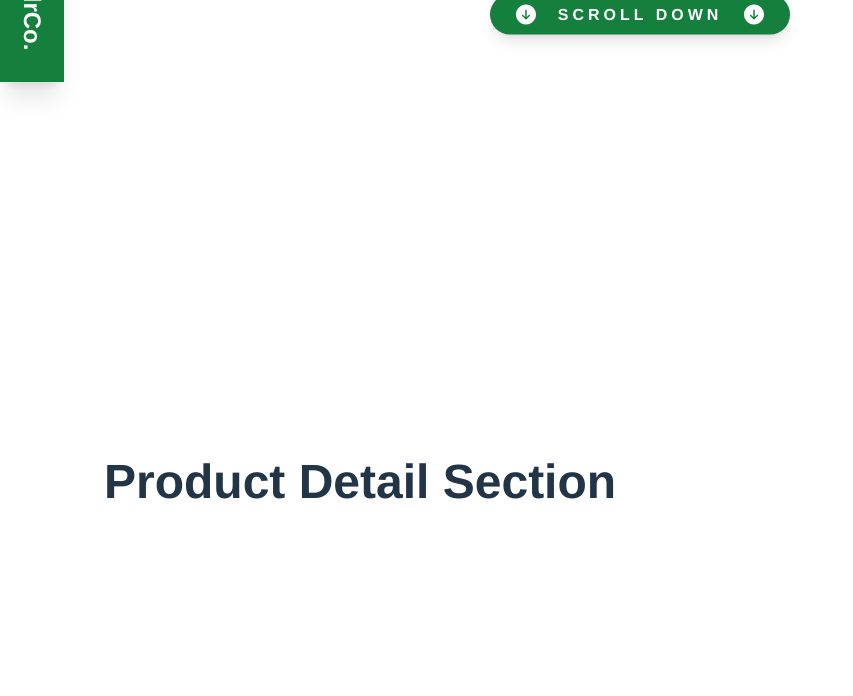
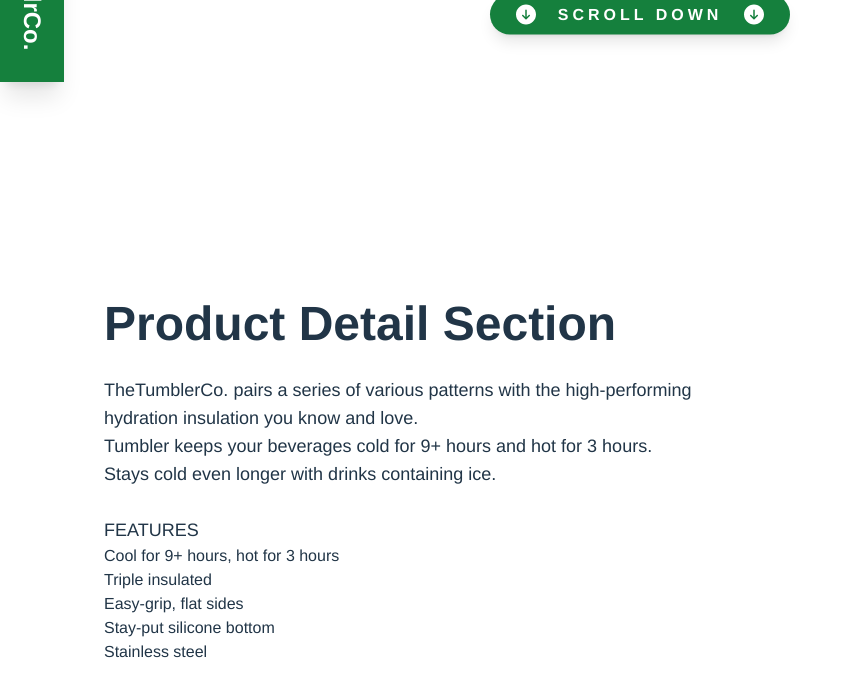
Before and after one commit to cg20221i/final-project-threejs-the-jolly-rangers, a React (Vite) app: page / in a window 1280 px wide. Shown: the part 718-1414 px from the top of the page, without its empty margins (0-853 px from the left). Built offline with nearby package versions, Linux system fonts and the light colour scheme; no server answers.

Commit message:
add text

```diff
--- a/src/components/ProductDetail.jsx
+++ b/src/components/ProductDetail.jsx
@@ -5,6 +5,16 @@ const ProductDetail = () => {
       <section id="ProductDetail" className="flex h-screen pl-10 font-['Helvetica']">
         <div className="my-auto justify-end">
         <p className="text-5xl font-bold">Product Detail Section</p>
+        <p className="text-lg"><br/>TheTumblerCo. pairs a series of various patterns with the high-performing<br/>hydration insulation you know and love.</p>
+        <p className="text-lg">Tumbler keeps your beverages cold for 9+ hours and hot for 3 hours.<br/>Stays cold even longer with drinks containing ice.</p>
+        <h2 className="text-lg"><br/>FEATURES</h2>
+        <ul type="circle">
+            <li> Cool for 9+ hours, hot for 3 hours </li>
+            <li> Triple insulated </li>
+            <li> Easy-grip, flat sides </li>
+            <li> Stay-put silicone bottom </li>
+            <li> Stainless steel </li>
+        </ul>
         </div>
       </section>
   );
```
Also changed, not shown: 1 other file (tests, documents, lock files or other folders).
